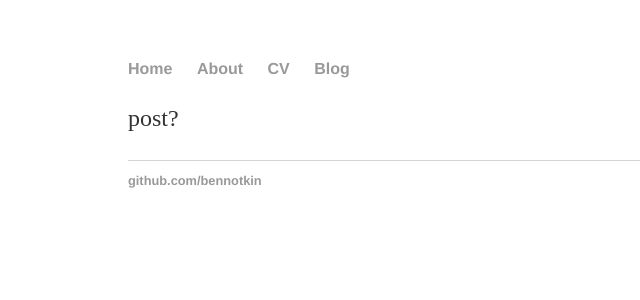
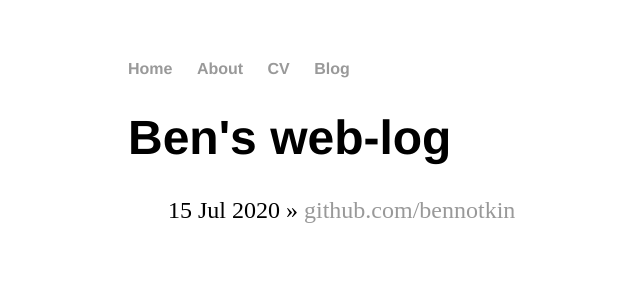
Before and after one commit to bennotkin/bennotkin.github.io, a Jekyll site: the page built from blog/index.html, in a window 1280 px wide. Shown: the top 300 px of the page, without its empty margins (64-704 px from the left). Built offline with Jekyll 4.4.1, drawn with Linux system fonts in a browser that asks for light colours.

Commit message:
Update index.html

```diff
--- a/blog/index.html
+++ b/blog/index.html
@@ -2,4 +2,10 @@
 layout: default
 title: Ben's web-log
 ---
-<p>post?</p>
+  <h1>{{ page.title }}</h1>
+  <ul class="posts">
+
+    {% for post in site.posts %}
+      <li><span>{{ post.date | date_to_string }}</span> » <a href="{{ post.url }}" title="{{ post.title }}</a></li>
+    {% endfor %}
+  </ul>
```
